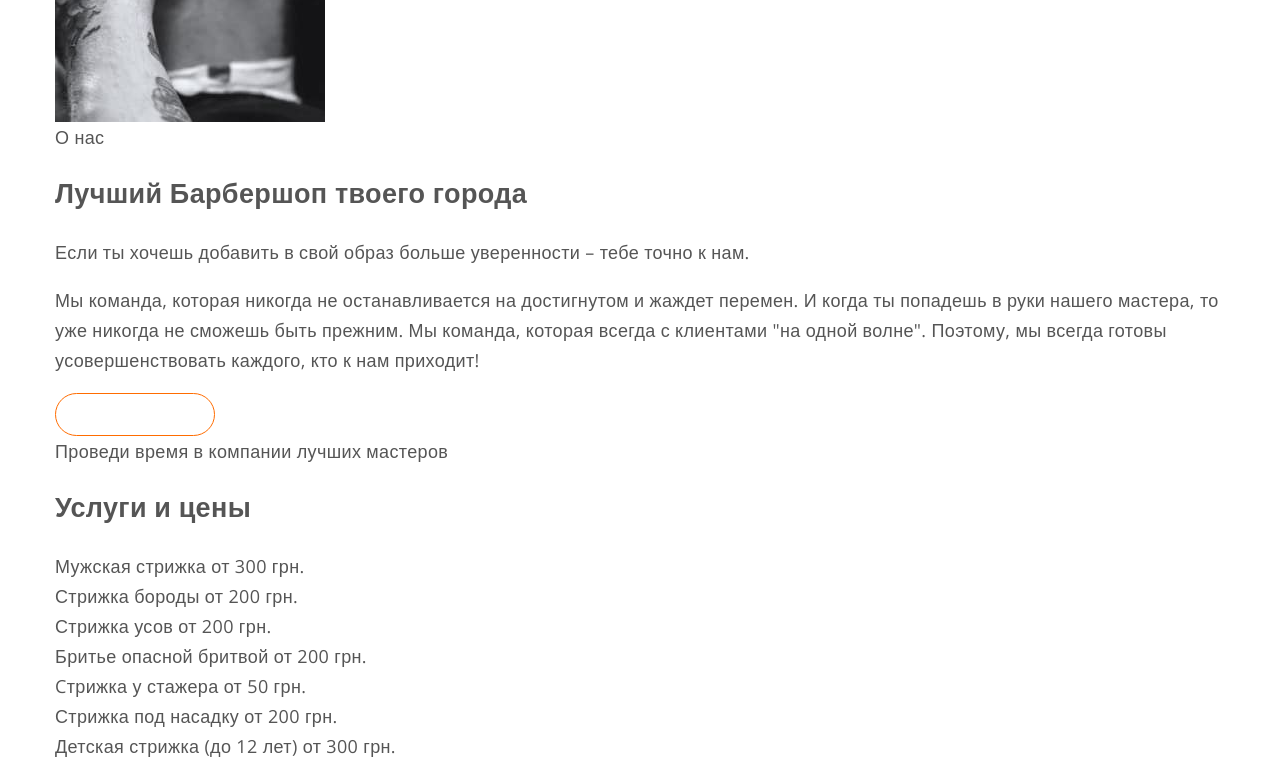
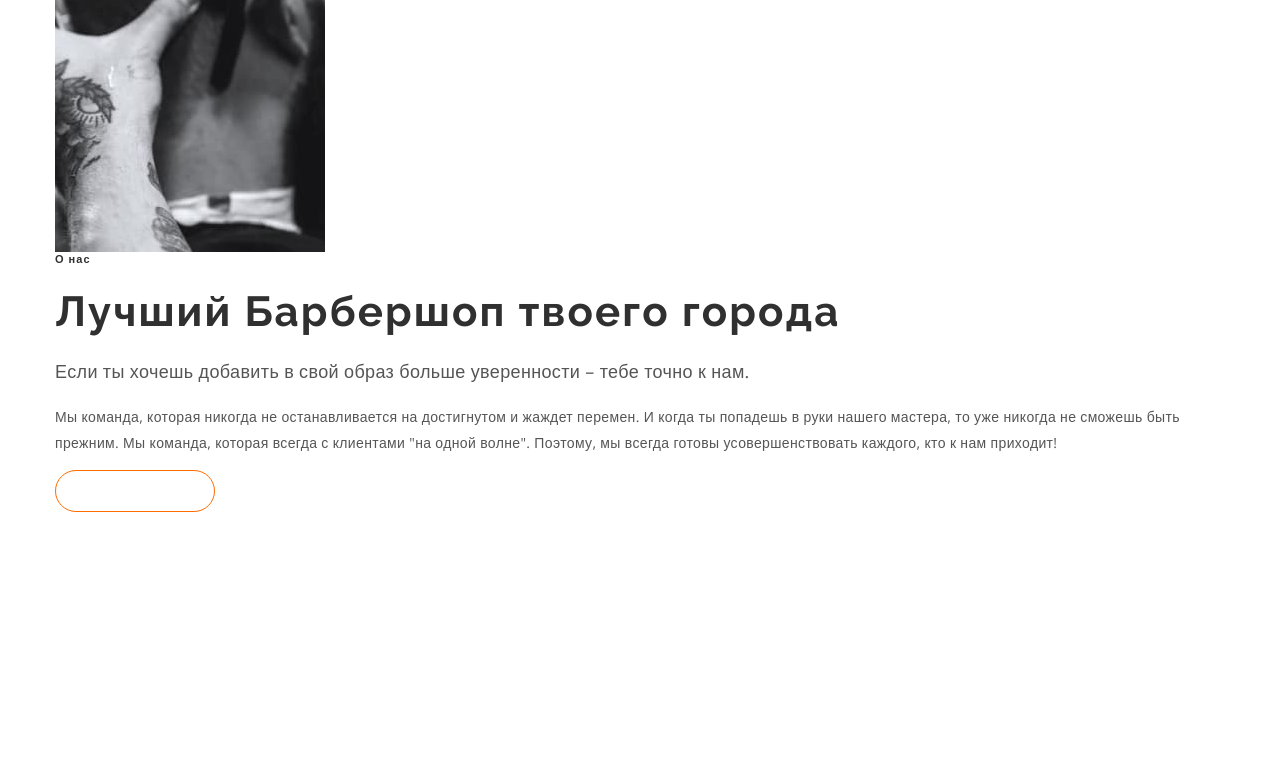
Before and after one commit to BakelD/BarberShop, a plain HTML site: page index.html in a window 1280 px wide. Shown: the part 1180-1941 px from the top of the page. Drawn offline with nearby package versions, Linux system fonts and the light colour scheme.

Commit message:
Add styles for general class section

```diff
--- a/css/styles.css
+++ b/css/styles.css
@@ -115,3 +115,39 @@ address {
 .social-list-link:focus {
   color: var(--accent-color);
 }
+
+/* ---------------------------- section ---------------------------- */
+
+.section {
+  padding-top: 130px;
+  padding-bottom: 130px;
+}
+
+.section-desc {
+  margin-bottom: 20px;
+
+  font-size: 11px;
+  font-weight: 600;
+  line-height: 1.362;
+  letter-spacing: 0.1em;
+
+  color: var(--dark-color);
+}
+
+.section-title {
+  margin-bottom: 20px;
+
+  font-family: 'Raleway', sans-serif;
+  font-size: 42px;
+  font-weight: 700;
+  line-height: 1.174;
+  letter-spacing: 0.05em;
+
+  color: var(--dark-color);
+}
+
+.section-text {
+  font-size: 14px;
+  font-weight: 400;
+  line-height: 1.857;
+}
```
